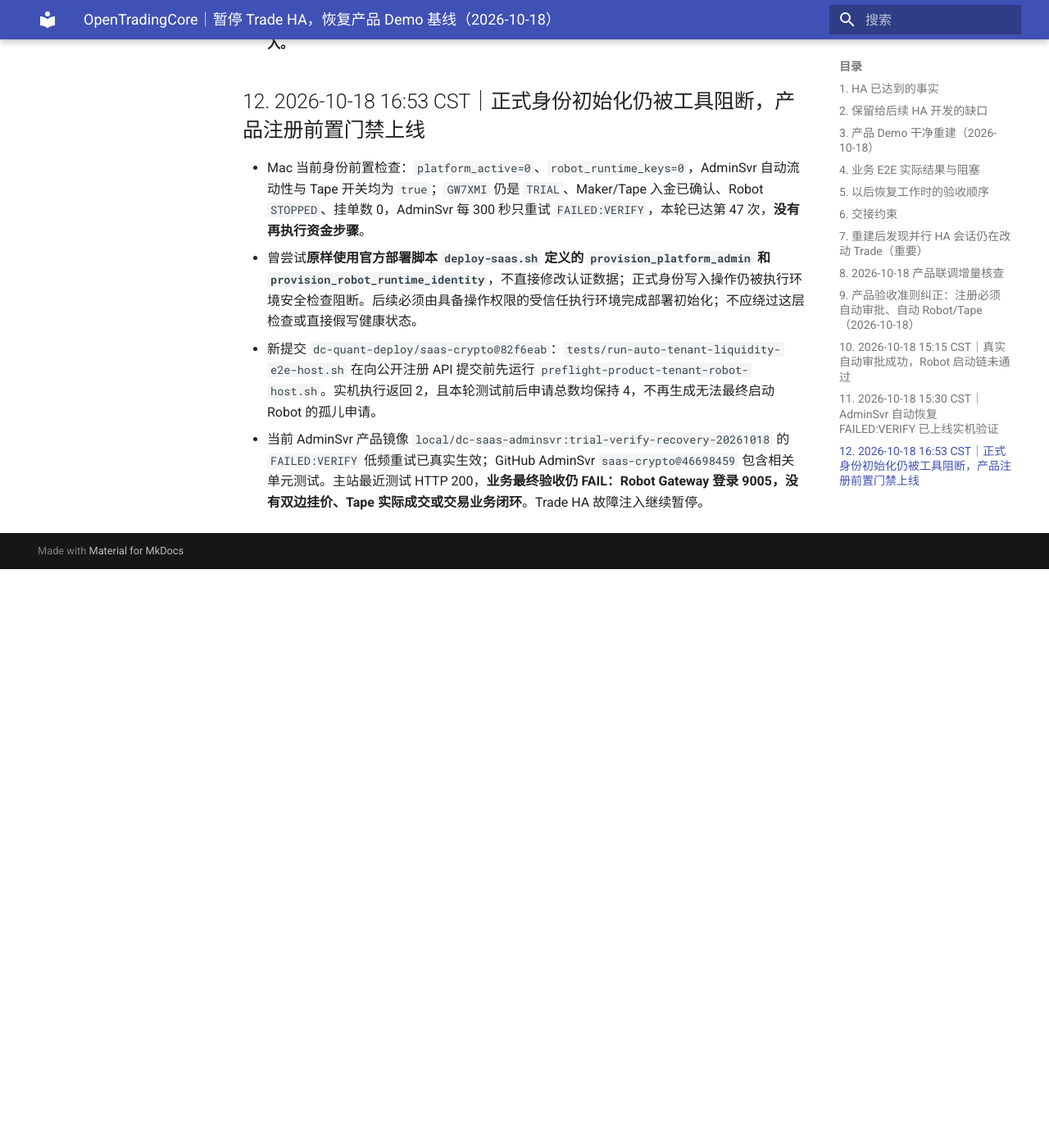
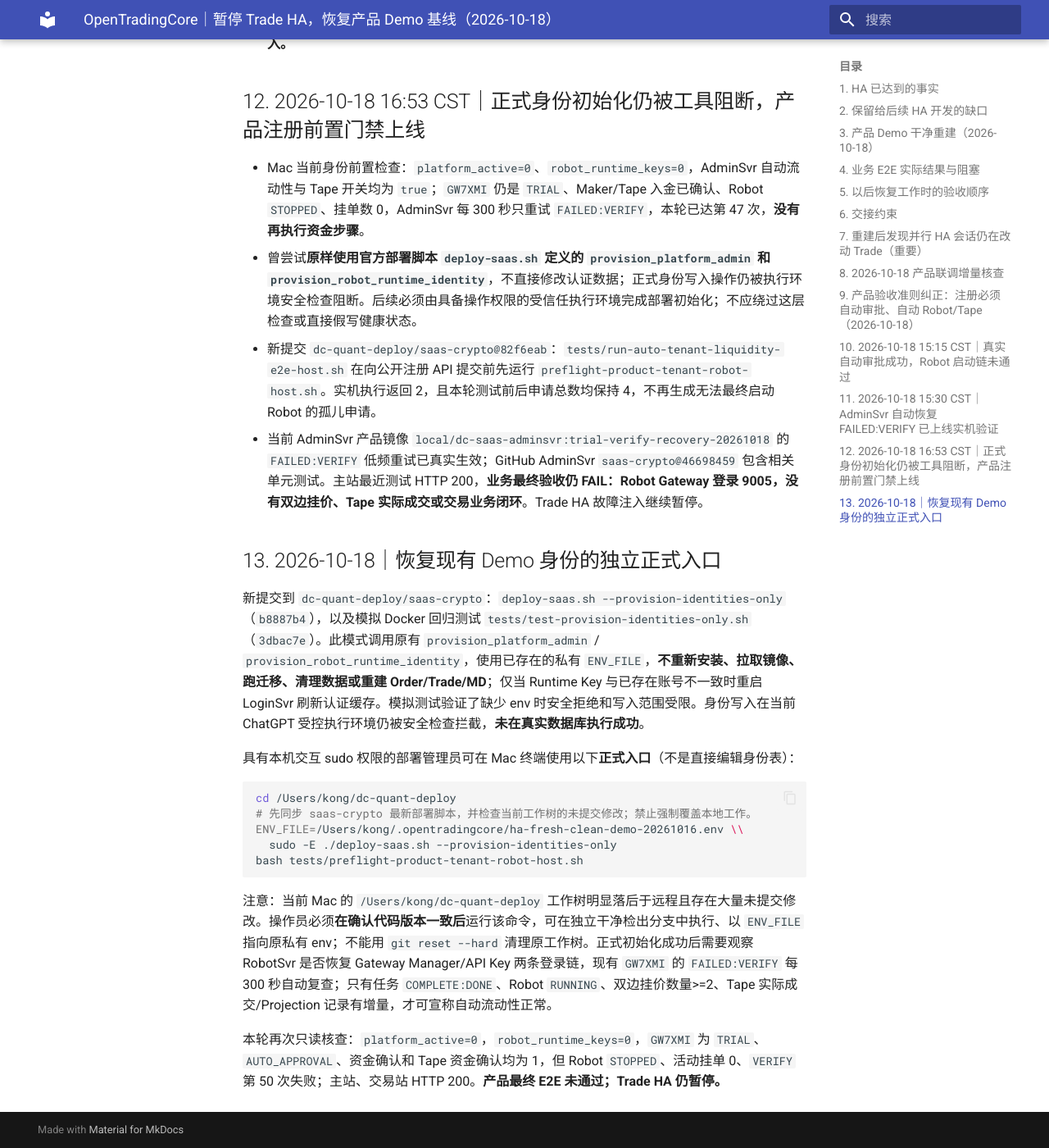
Before and after one commit to bliplink/dc-quant-deploy, an MkDocs documentation site: the page built from docs/TRADE_HA_PAUSED_PRODUCT_DEMO_BASELINE_20261018.zh-CN.md, in a window 1280 px wide and 1400 px high, scrolled down 6140 px. Shown: the whole window at 82% size. Built offline with MkDocs 1.6.1 and Material for MkDocs 9.7.7, drawn with Linux system fonts in a browser that asks for light colours; before the commit the page ends 6834 px from its top, so only the background shows below that.

Commit message:
docs(saas): document scoped official identity repair and remaining Robot acceptance gate [skip ci]

````diff
--- a/docs/TRADE_HA_PAUSED_PRODUCT_DEMO_BASELINE_20261018.zh-CN.md
+++ b/docs/TRADE_HA_PAUSED_PRODUCT_DEMO_BASELINE_20261018.zh-CN.md
@@ -101,3 +101,22 @@
 - 曾尝试**原样使用官方部署脚本 `deploy-saas.sh` 定义的 `provision_platform_admin` 和 `provision_robot_runtime_identity`**，不直接修改认证数据；正式身份写入操作仍被执行环境安全检查阻断。后续必须由具备操作权限的受信任执行环境完成部署初始化；不应绕过这层检查或直接假写健康状态。
 - 新提交 `dc-quant-deploy/saas-crypto@82f6eab`：`tests/run-auto-tenant-liquidity-e2e-host.sh` 在向公开注册 API 提交前先运行 `preflight-product-tenant-robot-host.sh`。实机执行返回 2，且本轮测试前后申请总数均保持 4，不再生成无法最终启动 Robot 的孤儿申请。
 - 当前 AdminSvr 产品镜像 `local/dc-saas-adminsvr:trial-verify-recovery-20261018` 的 `FAILED:VERIFY` 低频重试已真实生效；GitHub AdminSvr `saas-crypto@46698459` 包含相关单元测试。主站最近测试 HTTP 200，**业务最终验收仍 FAIL：Robot Gateway 登录 9005，没有双边挂价、Tape 实际成交或交易业务闭环**。Trade HA 故障注入继续暂停。
+
+
+## 13. 2026-10-18｜恢复现有 Demo 身份的独立正式入口
+
+新提交到 `dc-quant-deploy/saas-crypto`：`deploy-saas.sh --provision-identities-only`（`b8887b4`），以及模拟 Docker 回归测试 `tests/test-provision-identities-only.sh`（`3dbac7e`）。此模式调用原有 `provision_platform_admin` / `provision_robot_runtime_identity`，使用已存在的私有 `ENV_FILE`，**不重新安装、拉取镜像、跑迁移、清理数据或重建 Order/Trade/MD**；仅当 Runtime Key 与已存在账号不一致时重启 LoginSvr 刷新认证缓存。模拟测试验证了缺少 env 时安全拒绝和写入范围受限。身份写入在当前 ChatGPT 受控执行环境仍被安全检查拦截，**未在真实数据库执行成功**。
+
+具有本机交互 sudo 权限的部署管理员可在 Mac 终端使用以下**正式入口**（不是直接编辑身份表）：
+
+```bash
+cd /Users/kong/dc-quant-deploy
+# 先同步 saas-crypto 最新部署脚本，并检查当前工作树的未提交修改；禁止强制覆盖本地工作。
+ENV_FILE=/Users/kong/.opentradingcore/ha-fresh-clean-demo-20261016.env \\
+  sudo -E ./deploy-saas.sh --provision-identities-only
+bash tests/preflight-product-tenant-robot-host.sh
+```
+
+注意：当前 Mac 的 `/Users/kong/dc-quant-deploy` 工作树明显落后于远程且存在大量未提交修改。操作员必须**在确认代码版本一致后**运行该命令，可在独立干净检出分支中执行、以 `ENV_FILE` 指向原私有 env；不能用 `git reset --hard` 清理原工作树。正式初始化成功后需要观察 RobotSvr 是否恢复 Gateway Manager/API Key 两条登录链，现有 `GW7XMI` 的 `FAILED:VERIFY` 每 300 秒自动复查；只有任务 `COMPLETE:DONE`、Robot `RUNNING`、双边挂价数量>=2、Tape 实际成交/Projection 记录有增量，才可宣称自动流动性正常。
+
+本轮再次只读核查：`platform_active=0`，`robot_runtime_keys=0`，`GW7XMI` 为 `TRIAL`、`AUTO_APPROVAL`、资金确认和 Tape 资金确认均为 1，但 Robot `STOPPED`、活动挂单 0、`VERIFY` 第 50 次失败；主站、交易站 HTTP 200。**产品最终 E2E 未通过；Trade HA 仍暂停。**
````
